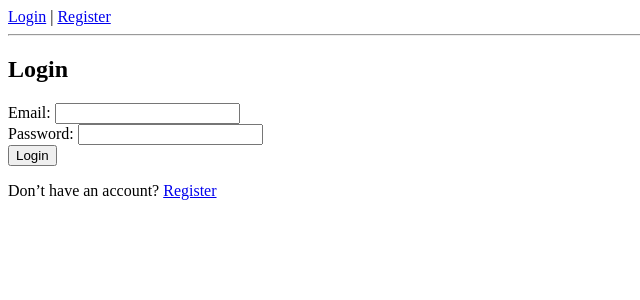
After one commit to aysegul-yildiz/crm-marketing-automation, a Flask app: page /login in a window 1280 px wide. The commit adds this page. Shown: the top 300 px of the page, without its empty margins (0-640 px from the left). Run offline with Flask 3, Linux system fonts and the light colour scheme.

Commit message:
login codes from project1 added and tailored for this project

```diff
--- /dev/null
+++ b/app/auth/__init__.py
@@ -0,0 +1 @@
+from .routes import auth_bp  # re-export the blueprint
--- /dev/null
+++ b/app/auth/routes.py
@@ -0,0 +1,187 @@
+import os
+import secrets
+import time
+from functools import wraps
+
+from flask import (
+    Blueprint,
+    render_template,
+    request,
+    redirect,
+    url_for,
+    session,
+    jsonify,
+)
+from werkzeug.security import generate_password_hash, check_password_hash
+
+auth_bp = Blueprint("auth", __name__)
+
+# users.txt and tokens.txt will live one level above this file (inside app/)
+BASE_DIR = os.path.dirname(os.path.abspath(__file__))
+USERS_FILE = os.path.join(BASE_DIR, "..", "users.txt")
+TOKENS_FILE = os.path.join(BASE_DIR, "..", "tokens.txt")
+
+
+# ---------- helpers ----------
+def _line_parts(line: str):
+    return [p.strip() for p in line.strip().split(",")]
+
+
+def read_users():
+    users = {}
+    if not os.path.exists(USERS_FILE):
+        return users
+    with open(USERS_FILE, "r", encoding="utf-8") as f:
+        for line in f:
+            if not line.strip():
+                continue
+            parts = _line_parts(line)
+            if len(parts) == 3:
+                email, username, password_or_hash = parts
+            else:
+                continue
+            users[email] = {"username": username, "pw": password_or_hash}
+    return users
+
+
+def write_user(email: str, username: str, pw_hash: str) -> bool:
+    users = read_users()
+    if email in users:
+        return False
+    with open(USERS_FILE, "a", encoding="utf-8") as f:
+        f.write(f"{email},{username},{pw_hash}\n")
+    return True
+
+
+def _rewrite_users(users_dict):
+    with open(USERS_FILE, "w", encoding="utf-8") as f:
+        for email, u in users_dict.items():
+            f.write(f"{email},{u['username']},{u['pw']}\n")
+
+
+def is_hash(value: str) -> bool:
+    return value.startswith("pbkdf2:sha256:") or value.startswith("scrypt:")
+
+
+def save_token(token, email, exp):
+    with open(TOKENS_FILE, "a", encoding="utf-8") as f:
+        f.write(f"{token},{email},{int(exp)}\n")
+
+
+def read_tokens():
+    tokens = {}
+    if not os.path.exists(TOKENS_FILE):
+        return tokens
+    now = int(time.time())
+    with open(TOKENS_FILE, "r", encoding="utf-8") as f:
+        for line in f:
+            if not line.strip():
+                continue
+            parts = _line_parts(line)
+            if len(parts) < 3:
+                continue
+            token, email, exp = parts[:3]
+            if now <= int(exp):
+                tokens[token] = {"email": email, "exp": int(exp)}
+    return tokens
+
+
+def _require_bearer(request):
+    auth = request.headers.get("Authorization", "")
+    if not auth.startswith("Bearer "):
+        return None
+    token = auth.split(" ", 1)[1].strip()
+    return read_tokens().get(token)
+
+
+# ---------- decorator used by other modules ----------
+def login_required(view):
+    @wraps(view)
+    def wrapped(*a, **kw):
+        if not session.get("email"):
+            return redirect(url_for("auth.login"))
+        return view(*a, **kw)
+
+    return wrapped
+
+
+# ---------- routes ----------
+@auth_bp.route("/login", methods=["GET", "POST"])
+def login():
+    if request.method == "POST":
+        email = request.form.get("email", "").strip()
+        password = request.form.get("password", "")
+        users = read_users()
+        u = users.get(email)
+
+        if not u:
+            return "Invalid credentials. <a href='/login'>Try again</a>"
+
+        stored = u["pw"]
+        ok = check_password_hash(stored, password) if is_hash(stored) else (
+            stored == password
+        )
+
+        if ok:
+            if not is_hash(stored):
+                new_hash = generate_password_hash(password)
+                users[email]["pw"] = new_hash
+                _rewrite_users(users)
+
+            session["email"] = email
+            session["username"] = u["username"]
+            return redirect(url_for("marketing.dashboard"))
+        else:
+            return "Invalid credentials. <a href='/login'>Try again</a>"
+
+    return render_template("login.html")
+
+
+@auth_bp.route("/register", methods=["GET", "POST"])
+def register():
+    if request.method == "POST":
+        email = request.form.get("email", "").strip()
+        username = request.form.get("username", "").strip()
+        password = request.form.get("password", "")
+        password_again = request.form.get("passwordAgain", "")
+
+        if "," in password or "," in email or "," in username:
+            return "Fields cannot contain commas. Please go back and try again.", 400
+        if password != password_again:
+            return "Passwords do not match. Please go back and try again.", 400
+
+        pw_hash = generate_password_hash(password)
+        res = write_user(email, username, pw_hash)
+        if res:
+            return "Registered successfully! <a href='/login'>Login here</a>"
+        else:
+            return "Email already registered <a href='/register'>Try again</a>"
+
+    return render_template("register.html")
+
+
+@auth_bp.route("/logout")
+def logout():
+    session.clear()
+    return redirect(url_for("auth.login"))
+
+
+# optional API token endpoint, keep only if you need it
+@auth_bp.post("/api/v1/auth/token")
+def api_issue_token():
+    email = request.form.get("email", "").strip()
+    password = request.form.get("password", "")
+    users = read_users()
+    u = users.get(email)
+    if not u:
+        return jsonify({"error": "unauthorized"}), 401
+    stored = u["pw"]
+    ok = check_password_hash(stored, password) if is_hash(stored) else (
+        stored == password
+    )
+    if not ok:
+        return jsonify({"error": "unauthorized"}), 401
+    token = secrets.token_urlsafe(32)
+    exp = int(time.time()) + 3600
+    save_token(token, email, exp)
+    return jsonify({"token": token, "exp": exp})
--- /dev/null
+++ b/app/marketing/__init__.py
@@ -0,0 +1 @@
+from .routes import marketing_bp  # noqa: F401
--- a/app/templates/base.html
+++ b/app/templates/base.html
@@ -1,15 +1,19 @@
 <!DOCTYPE html>
 <html>
-<head>
+  <head>
     <title>CRM Marketing Automation</title>
-</head>
-<body>
+  </head>
+  <body>
     <nav>
-        <a href="/">Dashboard</a> |
-        <a href="/segments">Segments</a> |
-        <a href="/campaigns">Campaigns</a>
+      {% if session.email %} Logged in as {{ session.username }} |
+      <a href="{{ url_for('marketing.dashboard') }}">Marketing</a> |
+      <a href="{{ url_for('auth.logout') }}">Logout</a>
+      {% else %}
+      <a href="{{ url_for('auth.login') }}">Login</a> |
+      <a href="{{ url_for('auth.register') }}">Register</a>
+      {% endif %}
     </nav>
-    <hr>
+    <hr />
     {% block content %}{% endblock %}
-</body>
+  </body>
 </html>
--- /dev/null
+++ b/app/templates/login.html
@@ -0,0 +1,13 @@
+{% extends "base.html" %} {% block content %}
+<h2>Login</h2>
+<form method="post">
+  <label>Email:</label>
+  <input type="email" name="email" required /><br />
+  <label>Password:</label>
+  <input type="password" name="password" required /><br />
+  <button type="submit">Login</button>
+</form>
+<p>
+  Don’t have an account? <a href="{{ url_for('auth.register') }}">Register</a>
+</p>
+{% endblock %}
--- /dev/null
+++ b/run.py
@@ -0,0 +1,6 @@
+from app import create_app
+
+app = create_app()
+
+if __name__ == "__main__":
+    app.run(debug=True)
```
Also changed, not shown: app/__init__.py (+22 -0 lines), app/app.py (deleted, +0 -11 lines), app/marketing/routes.py (added, +17 -0 lines), app/templates/register.html (added, +15 -0 lines).
